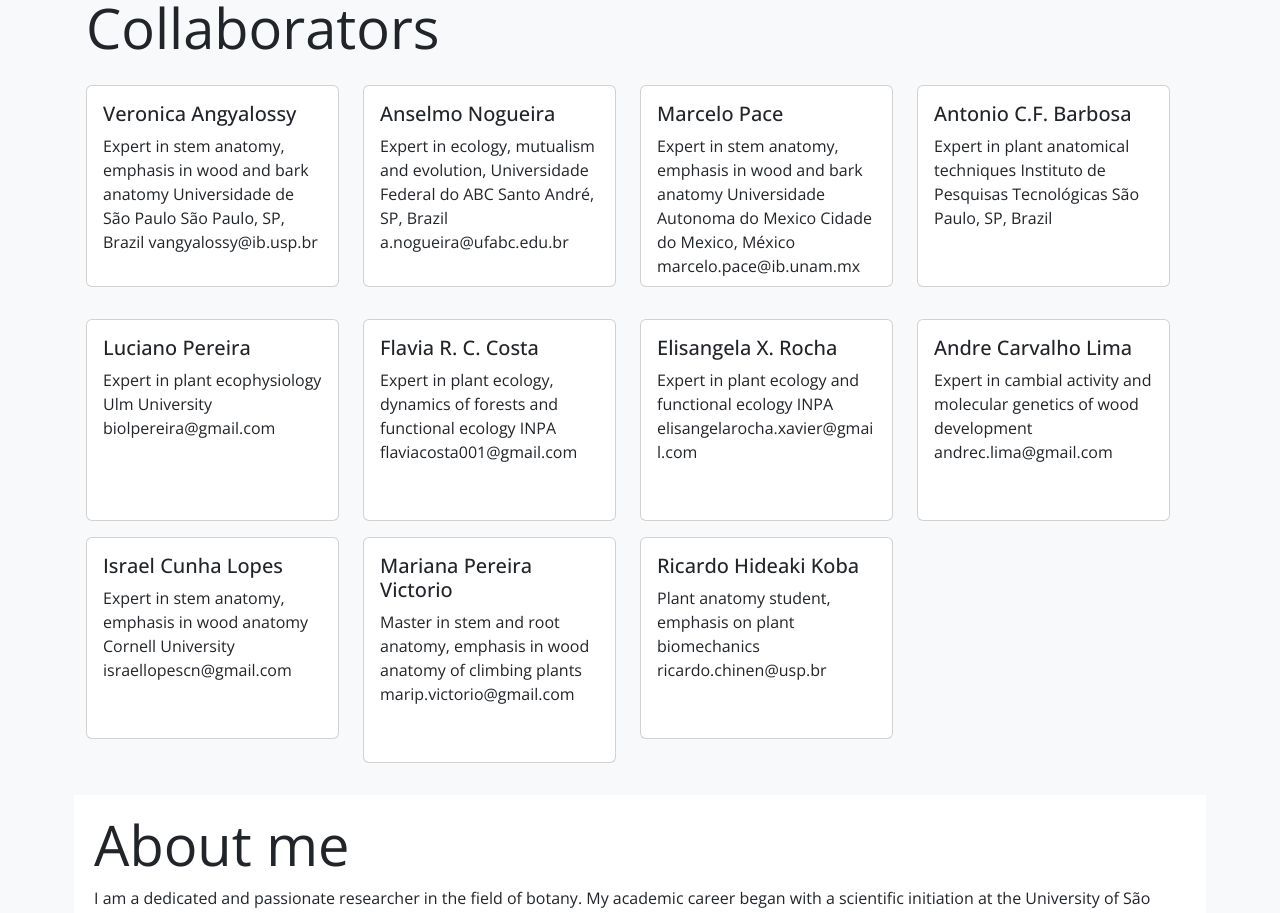
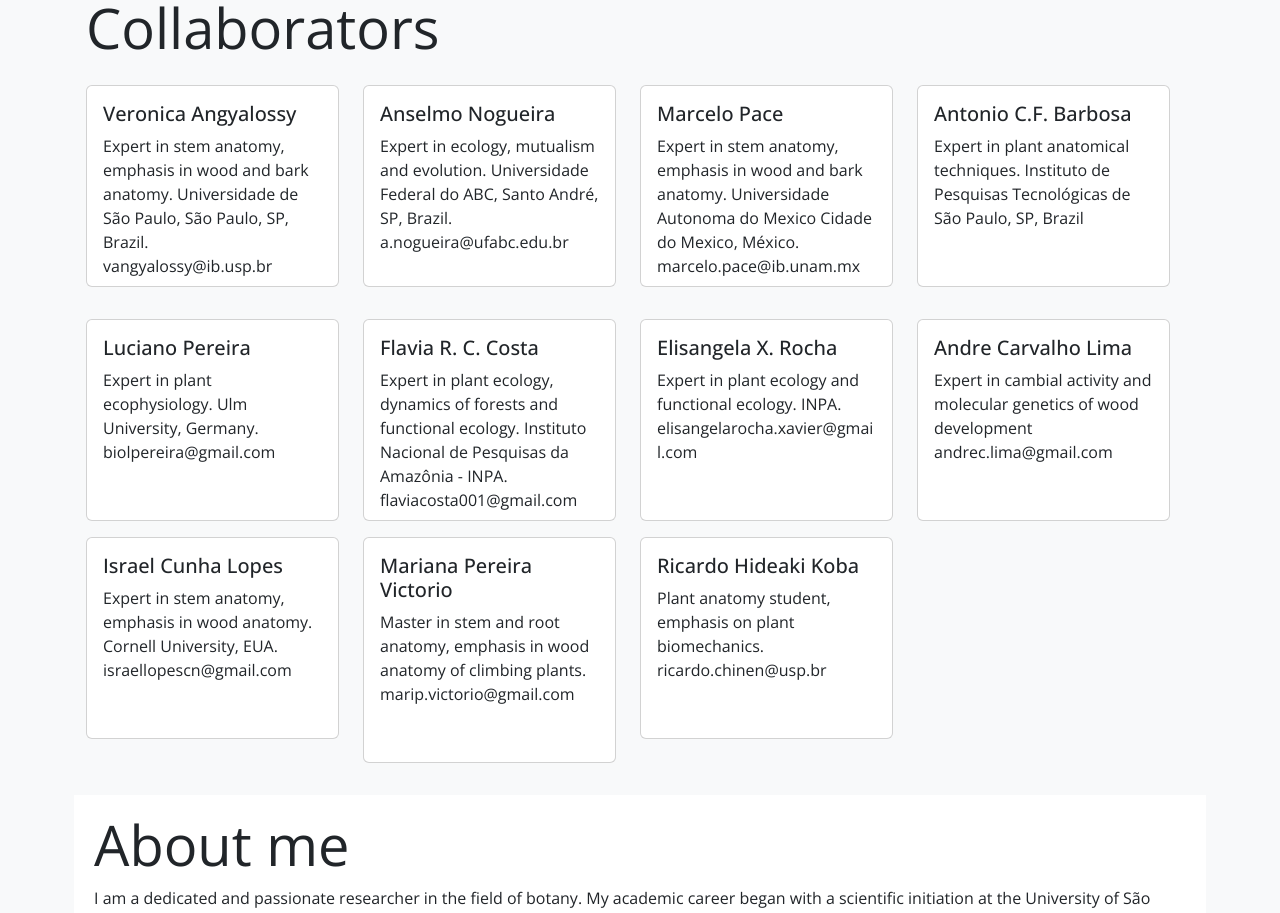
Before and after one commit to iangerolamo/angular-responsive-website, an Angular app: page /home in a window 1280 px wide. Shown: the part 3560-4473 px from the top of the page. Built offline with nearby package versions, Linux system fonts and the light colour scheme.

Commit message:
Atualizar o home.component.html

```diff
--- a/src/app/pages/home/home.component.html
+++ b/src/app/pages/home/home.component.html
@@ -732,8 +732,8 @@
                 <div class="card-body">
                   <h5 class="card-title">Veronica Angyalossy</h5>
                   <p class="card-text2 text-justify">
-                    Expert in stem anatomy, emphasis in wood and bark anatomy
-                    Universidade de São Paulo São Paulo, SP, Brazil
+                    Expert in stem anatomy, emphasis in wood and bark anatomy.
+                    Universidade de São Paulo, São Paulo, SP, Brazil.
                     vangyalossy@ib.usp.br
                   </p>
                 </div>
@@ -749,8 +749,8 @@
                 <div class="card-body">
                   <h5 class="card-title">Anselmo Nogueira</h5>
                   <p class="card-text2">
-                    Expert in ecology, mutualism and evolution, Universidade
-                    Federal do ABC Santo André, SP, Brazil
+                    Expert in ecology, mutualism and evolution. Universidade
+                    Federal do ABC, Santo André, SP, Brazil.
                     a.nogueira@ufabc.edu.br
                   </p>
                 </div>
@@ -766,8 +766,8 @@
                 <div class="card-body">
                   <h5 class="card-title">Marcelo Pace</h5>
                   <p class="card-text2">
-                    Expert in stem anatomy, emphasis in wood and bark anatomy
-                    Universidade Autonoma do Mexico Cidade do Mexico, México
+                    Expert in stem anatomy, emphasis in wood and bark anatomy.
+                    Universidade Autonoma do Mexico Cidade do Mexico, México.
                     marcelo.pace@ib.unam.mx
                   </p>
                 </div>
@@ -783,8 +783,8 @@
                 <div class="card-body">
                   <h5 class="card-title">Antonio C.F. Barbosa</h5>
                   <p class="card-text2">
-                    Expert in plant anatomical techniques Instituto de Pesquisas
-                    Tecnológicas São Paulo, SP, Brazil
+                    Expert in plant anatomical techniques. Instituto de Pesquisas
+                    Tecnológicas de São Paulo, SP, Brazil
                   </p>
                 </div>
               </div>
@@ -802,7 +802,7 @@
                 <div class="card-body">
                   <h5 class="card-title">Luciano Pereira</h5>
                   <p class="card-text2 text-justify">
-                    Expert in plant ecophysiology Ulm University
+                    Expert in plant ecophysiology. Ulm University, Germany.
                     biolpereira@gmail.com
                   </p>
                 </div>
@@ -819,7 +819,7 @@
                   <h5 class="card-title">Flavia R. C. Costa</h5>
                   <p class="card-text2">
                     Expert in plant ecology, dynamics of forests and functional
-                    ecology INPA flaviacosta001@gmail.com
+                    ecology. Instituto Nacional de Pesquisas da Amazônia - INPA. flaviacosta001@gmail.com
                   </p>
                 </div>
               </div>
@@ -834,7 +834,7 @@
                 <div class="card-body">
                   <h5 class="card-title">Elisangela X. Rocha</h5>
                   <p class="card-text2">
-                    Expert in plant ecology and functional ecology INPA
+                    Expert in plant ecology and functional ecology. INPA.
                     elisangelarocha.xavier@gmail.com
                   </p>
                 </div>
@@ -868,8 +868,8 @@
                   <h5 class="card-title">Israel Cunha Lopes
                   </h5>
                   <p class="card-text2">
-                    Expert in stem anatomy, emphasis in wood anatomy
-Cornell University
+                    Expert in stem anatomy, emphasis in wood anatomy.
+Cornell University, EUA.
 israellopescn@gmail.com
 
                   </p>
@@ -887,7 +887,7 @@ israellopescn@gmail.com
                 <div class="card-body">
                   <h5 class="card-title">Mariana Pereira Victorio</h5>
                   <p class="card-text2">
-                    Master in stem and root  anatomy, emphasis in wood anatomy of climbing plants
+                    Master in stem and root  anatomy, emphasis in wood anatomy of climbing plants.
 marip.victorio@gmail.com
 
                   </p>
@@ -906,7 +906,7 @@ marip.victorio@gmail.com
                   <h5 class="card-title">Ricardo Hideaki Koba
                   </h5>
                   <p class="card-text2">
-                    Plant anatomy student, emphasis on plant biomechanics
+                    Plant anatomy student, emphasis on plant biomechanics.
 ricardo.chinen@usp.br
 
                   </p>
```
